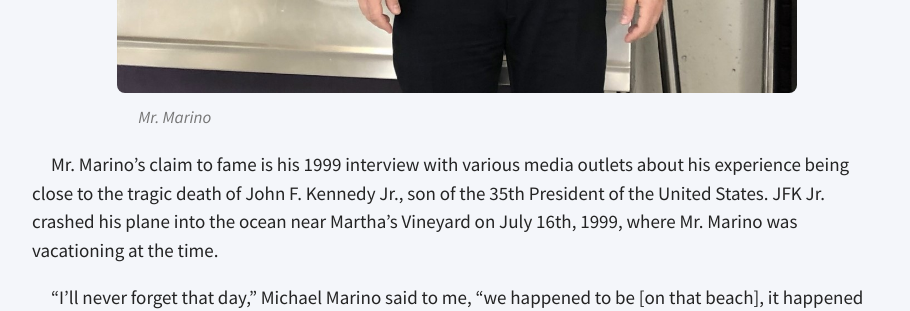
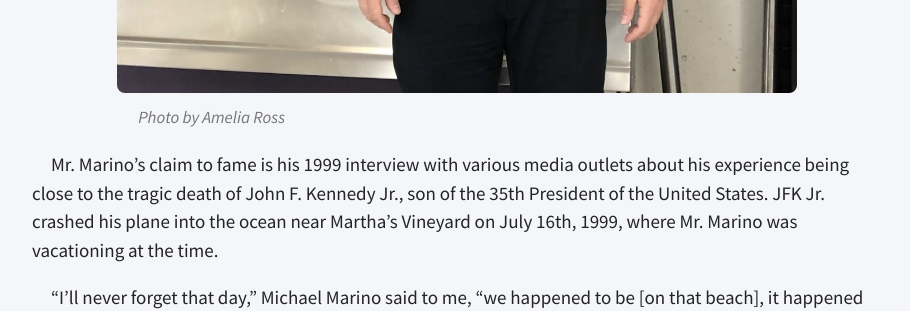
Before and after one commit to lixitrixi/classical-chronicle, a Jekyll site: the page built from _articles/farewell-mr-marino.md, in a window 1280 px wide and 900 px high, scrolled down 1363 px. Shown: the part 153-464 px from the top of the window, without its empty margins (183-1093 px from the left). Built offline with Jekyll 4.4.1, drawn with Linux system fonts in a browser that asks for light colours.

Commit message:
Credited Amelia under photo of Mr. Marino in text

```diff
--- a/_articles/farewell-mr-marino.md
+++ b/_articles/farewell-mr-marino.md
@@ -27,7 +27,7 @@ Ms. McCabe noted that many of the administrators she knows once worked at Esek H
 He also worked as a vice principal at Gilbert Stuart Middle School and Central High School before coming to Classical.
 
 ![Mr Marino](/assets/images/mr-marino.jpg)
-<span>Mr. Marino</span>
+<span>Photo by Amelia Ross</span>
 
 Mr. Marino’s claim to fame is his 1999 interview with various media outlets about his experience being close to the tragic death of John F. Kennedy Jr., son of the 35th President of the United States. JFK Jr. crashed his plane into the ocean near Martha’s Vineyard on July 16th, 1999, where Mr. Marino was vacationing at the time.
 
```
